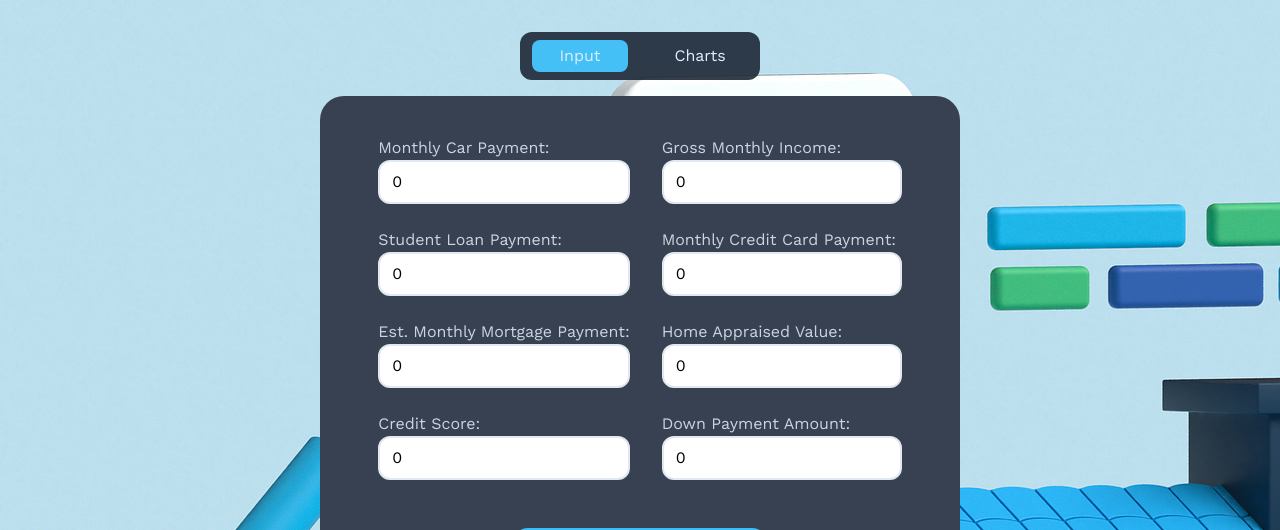
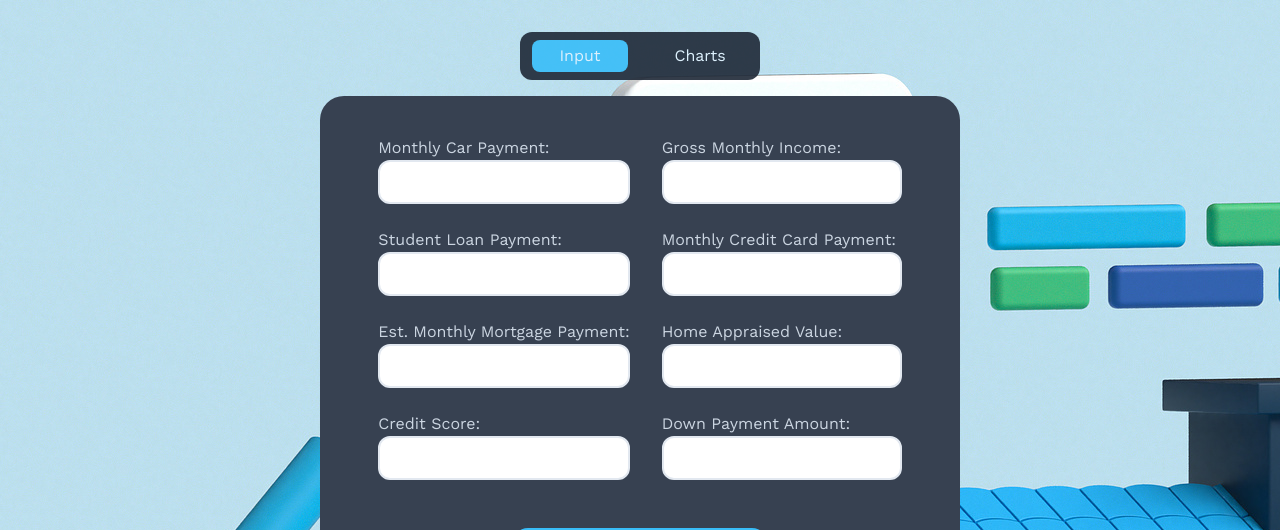
Before and after one commit to HackUTD-X-2023/project, a Next.js app: page /form in a window 1280 px wide. Shown: the top 530 px of the page. Built offline with nearby package versions, Linux system fonts and the light colour scheme.

Commit message:
use state change

```diff
--- a/app/form/page.js
+++ b/app/form/page.js
@@ -88,41 +88,41 @@ for(var i = 0; i < 4; i++)
 
 export default function Home() {
 
-  const [carPayment, setCarPayment] = useState(0);
+  const [carPayment, setCarPayment] = useState();
   const handleCarPaymentChange = (e) => {
     setCarPayment(e.target.value);
   }
-  const [studentLoan, setStudentLoan] = useState(0);
+  const [studentLoan, setStudentLoan] = useState();
   const handleStudentLoanChange = (e) => {
     setStudentLoan(e.target.value);
   }
 
-  const [mortgage, setMortgage] = useState(0);
+  const [mortgage, setMortgage] = useState();
   const handleMortgageChange = (e) => {
     setMortgage(e.target.value);
   }
 
-  const [creditScore, setCreditScore] = useState(0);
+  const [creditScore, setCreditScore] = useState();
   const handleCreditScoreChange = (e) => {
     setCreditScore(e.target.value);
   }
 
-  const [income, setIncome] = useState(0);
+  const [income, setIncome] = useState();
   const handleIncomeChange = (e) => {
     setIncome(e.target.value);
   }
 
-  const [cardPayment, setCardPayment] = useState(0);
+  const [cardPayment, setCardPayment] = useState();
   const handleCardPaymentChange = (e) => {
     setCardPayment(e.target.value);
   }
 
-  const [homeValue, setHomeValue] = useState(0);
+  const [homeValue, setHomeValue] = useState();
   const handleHomeValueChange = (e) => {
     setHomeValue(e.target.value);
   }
 
-  const [downPayment, setDownPayment] = useState(0);
+  const [downPayment, setDownPayment] = useState();
   const handleDownPaymentChange = (e) => {
     setDownPayment(e.target.value);
   }
```
